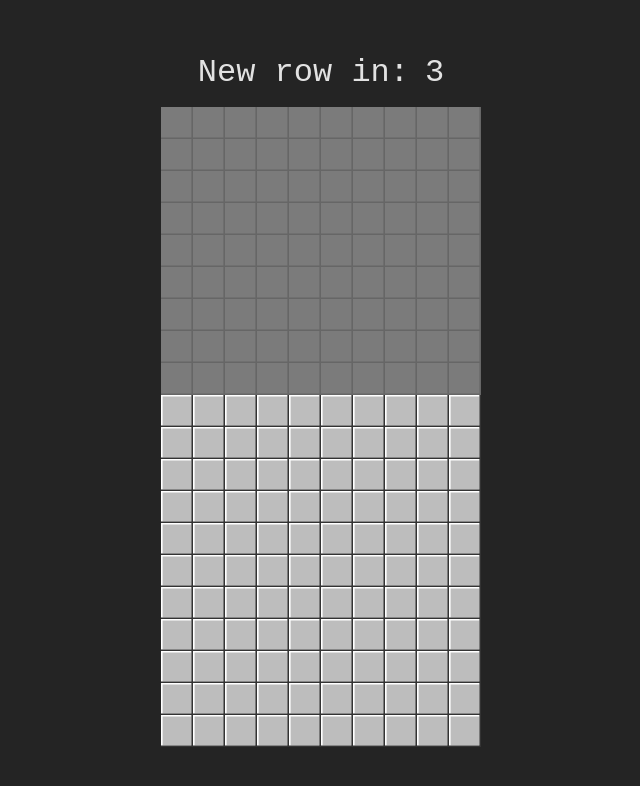
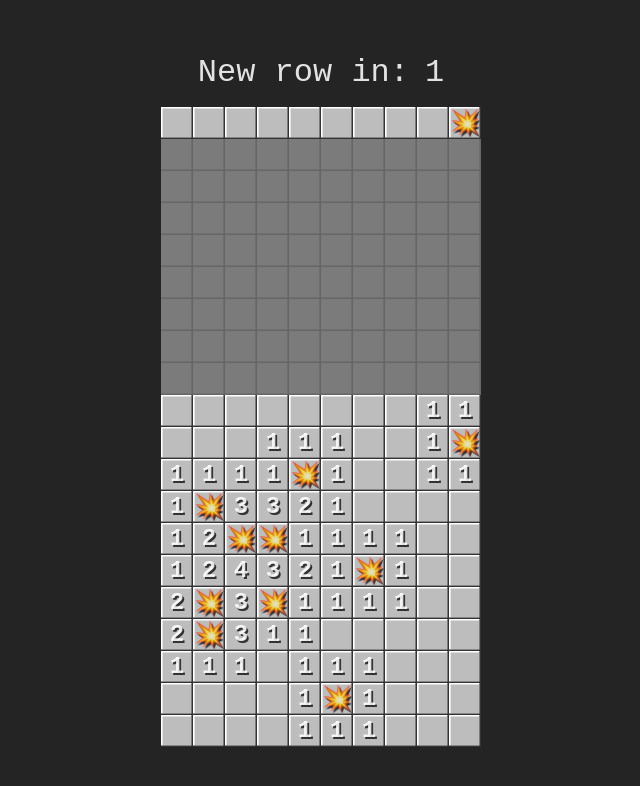
Before and after one commit to onsubmit/minesweeper-app, a React (Vite) app: page / in a window 1280 px wide. Shown: the top 786 px of the page, without its empty margins (319-959 px from the left). Built offline with nearby package versions, Linux system fonts and the light colour scheme.

Commit message:
Add new rows periodically

```diff
--- a/src/App.tsx
+++ b/src/App.tsx
@@ -5,7 +5,7 @@ import MineField from './components/MineField';
 import MineGrid from './mineGrid';
 import useLoopingTimer from './useLoopingTimer';
 
-const TIMER_START_SECONDS = 10;
+const TIMER_START_SECONDS = 3;
 
 function App() {
   const timer = useLoopingTimer({ seconds: TIMER_START_SECONDS });
--- a/src/cell.ts
+++ b/src/cell.ts
@@ -2,7 +2,8 @@ import { Coordinate } from './mineGrid';
 
 const BOMB_VALUE = -1;
 
-type CellCreationOptins = Partial<{
+type CellCreationOptions = Partial<{
+  isReserved: boolean;
   isLocked: boolean;
 }>;
 
@@ -11,6 +12,7 @@ export default class Cell {
 
   private _isVisible: boolean;
   private _isFlagged: boolean;
+  private _isReserved: boolean;
   private _isLocked: boolean;
 
   readonly coordinate: Coordinate;
@@ -18,19 +20,21 @@ export default class Cell {
   private constructor(
     value: number | null,
     coordinate: Coordinate,
-    options: CellCreationOptins = { isLocked: false }
+    options: CellCreationOptions = { isReserved: false, isLocked: false }
   ) {
     this._value = value;
     this._isVisible = false;
     this._isFlagged = false;
+    this._isReserved = options.isReserved ?? false;
     this._isLocked = options.isLocked ?? false;
 
     this.coordinate = coordinate;
   }
 
   static createNonBombCell = (value: number, coordinate: Coordinate) => new Cell(value, coordinate);
-  static createBombCell = (coordinate: Coordinate) => new Cell(BOMB_VALUE, coordinate);
-  static createUnknownCell = (coordinate: Coordinate, options: CellCreationOptins) =>
+  static createBombCell = (coordinate: Coordinate, options: CellCreationOptions) =>
+    new Cell(BOMB_VALUE, coordinate, options);
+  static createUnknownCell = (coordinate: Coordinate, options: CellCreationOptions) =>
     new Cell(null, coordinate, options);
 
   get value(): number {
@@ -57,6 +61,10 @@ export default class Cell {
     return this._isFlagged;
   }
 
+  get isReserved(): boolean {
+    return this._isReserved;
+  }
+
   get isLocked(): boolean {
     return this._isLocked;
   }
@@ -79,7 +87,15 @@ export default class Cell {
       return '🚩';
     }
 
-    if (!this.isVisible) {
+    // if (!this.isVisible) {
+    //   return '';
+    // }
+
+    // if (this.isLocked) {
+    //   return '🔒';
+    // }
+
+    if (this.isReserved) {
       return '';
     }
 
--- a/src/components/MineField.tsx
+++ b/src/components/MineField.tsx
@@ -21,13 +21,22 @@ export default function MineField({ mines, newRowCount }: MineFieldProps) {
     if (!newRowCount) {
       return;
     }
+
+    mines.addNewRow();
+    setGrid((_) => mines.grid.map((row) => row.map((cell) => cell)));
+    // eslint-disable-next-line react-hooks/exhaustive-deps -- Only react when newRowCount updates
   }, [newRowCount]);
 
   const onClick = (row: number, column: number) => {
     return (e: React.MouseEvent<HTMLTableCellElement>) => {
       const cell = mines.getCell({ row, column });
 
-      if (cell.isLocked && cell.value === 0) {
+      if (cell.isReserved && cell.value === 0) {
+        e.preventDefault();
+        return false;
+      }
+
+      if (cell.isLocked) {
         e.preventDefault();
         return false;
       }
@@ -114,7 +123,7 @@ export default function MineField({ mines, newRowCount }: MineFieldProps) {
                 onContextMenu={onClick(r, c)}
                 className={classNames({
                   [styles.visible!]: cell.isVisible,
-                  [styles.empty!]: cell.isLocked && (cell.value === 0 || cell.isVisible),
+                  [styles.empty!]: cell.isReserved && (cell.value === 0 || cell.isVisible),
                 })}
               >
                 <MineCell cell={cell} />
--- a/src/mineGrid.ts
+++ b/src/mineGrid.ts
@@ -15,10 +15,13 @@ export default class MineGrid {
 
   readonly rows: number;
   readonly columns: number;
+  maxReservedRow: number;
 
-  private constructor(rows: number, columns: number, bombChance: number) {
+  private constructor(rows: number, columns: number, bombChance: number, maxReservedRow: number) {
     this.rows = rows;
     this.columns = columns;
+    this.maxReservedRow = maxReservedRow;
+
     this._bombChance = bombChance;
   }
 
@@ -38,16 +41,16 @@ export default class MineGrid {
     const numBombsSchema = nonNegativeSchema.lte((rows - minBombRow) * columns);
     numBombs = simpleParse(numBombsSchema, numBombs);
 
-    const mineGrid = new MineGrid(rows, columns, numBombs / (rows * columns));
+    const mineGrid = new MineGrid(rows, columns, numBombs / (rows * columns), minBombRow - 1);
     mineGrid._grid = Array.from({ length: rows }, (_, row) =>
       Array.from({ length: columns }, (_, column) =>
-        Cell.createUnknownCell({ row, column }, { isLocked: row < minBombRow - 1 })
+        Cell.createUnknownCell({ row, column }, { isReserved: row < minBombRow - 1 })
       )
     );
 
     const bombCoordinates = MineGrid._getRandomBombCoordinates(rows, columns, numBombs, minBombRow);
     for (const bombCoordinate of bombCoordinates) {
-      const bombCell = Cell.createBombCell(bombCoordinate);
+      const bombCell = Cell.createBombCell(bombCoordinate, { isReserved: false });
       mineGrid._setCellOrThrow(bombCell);
     }
 
@@ -114,13 +117,35 @@ export default class MineGrid {
     return cells;
   };
 
+  addNewRow = () => {
+    const newRow = Array.from({ length: this.columns }, (_, column) =>
+      Math.random() < this._bombChance
+        ? Cell.createBombCell({ row: 0, column }, { isLocked: true })
+        : Cell.createUnknownCell({ row: 0, column }, { isLocked: true })
+    );
+
+    const reservedRows = this._grid.reduce<number[]>(
+      (acc, row, rowIndex) => (row.every((cell) => cell.isReserved) ? [...acc, rowIndex] : acc),
+      []
+    );
+
+    if (reservedRows.length === 0) {
+      alert('game over');
+      return;
+    }
+
+    this._grid.splice(reservedRows.at(-1)!, 1);
+    this.grid.unshift(newRow);
+    this._determineCellValues();
+  };
+
   removeClearedRows = (): number => {
     const rowsToRemove: number[] = [];
     for (let row = 0; row < this.rows; row++) {
       const gridRow = this._getRowOrThrow(row);
 
       const isCellClearFn = (cell: Cell) =>
-        !cell.isLocked && (cell.isVisible || (cell.isFlagged && cell.isBomb));
+        !cell.isReserved && (cell.isVisible || (cell.isFlagged && cell.isBomb));
 
       const isRowClear = gridRow.every(isCellClearFn);
 
@@ -140,7 +165,7 @@ export default class MineGrid {
 
     for (let row = numClearedRows - 1; row >= 0; row--) {
       const newRow = Array.from({ length: this.columns }, (_, column) =>
-        Cell.createUnknownCell({ row, column }, { isLocked: true })
+        Cell.createUnknownCell({ row, column }, { isReserved: true })
       );
 
       this._grid.unshift(newRow);
@@ -171,7 +196,8 @@ export default class MineGrid {
     for (let row = 0; row < this.rows; row++) {
       for (let column = 0; column < this.columns; column++) {
         const coordinate = { row, column };
-        if (this.getCell(coordinate).isBomb) {
+        const cell = this.getCell(coordinate);
+        if (cell.isBomb || cell.isReserved) {
           continue;
         }
 
@@ -189,7 +215,7 @@ export default class MineGrid {
     }
 
     const newCoordinate = getRandomArrayElement(nonBombCoordinates)!;
-    const newCell = Cell.createBombCell(newCoordinate);
+    const newCell = Cell.createBombCell(newCoordinate, { isReserved: false });
     this._setCellOrThrow(newCell);
     for (const newBorderCell of this.getCellBorder(newCell)) {
       if (!newBorderCell.isBomb) {
@@ -250,7 +276,12 @@ export default class MineGrid {
               continue;
             }
 
-            if (this._getCellOrThrow({ row: r, column: c }).isBomb) {
+            const cell = this._getCellOrThrow({ row: r, column: c });
+            if (cell.isLocked) {
+              continue;
+            }
+
+            if (cell.isBomb) {
               numNeighboringBombs++;
             }
           }
```
Also changed, not shown: 1 other file (tests, documents, lock files or other folders).
